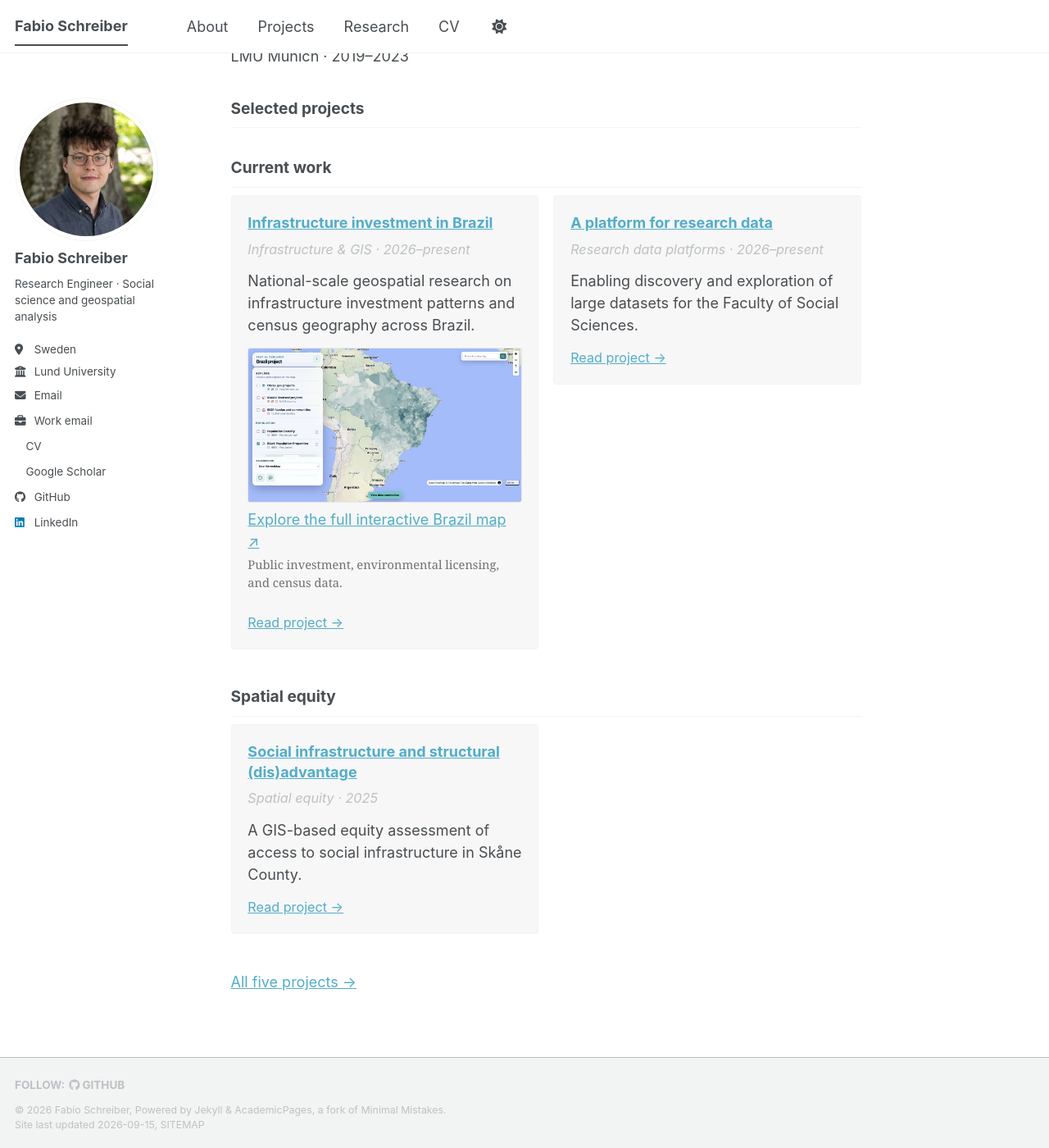
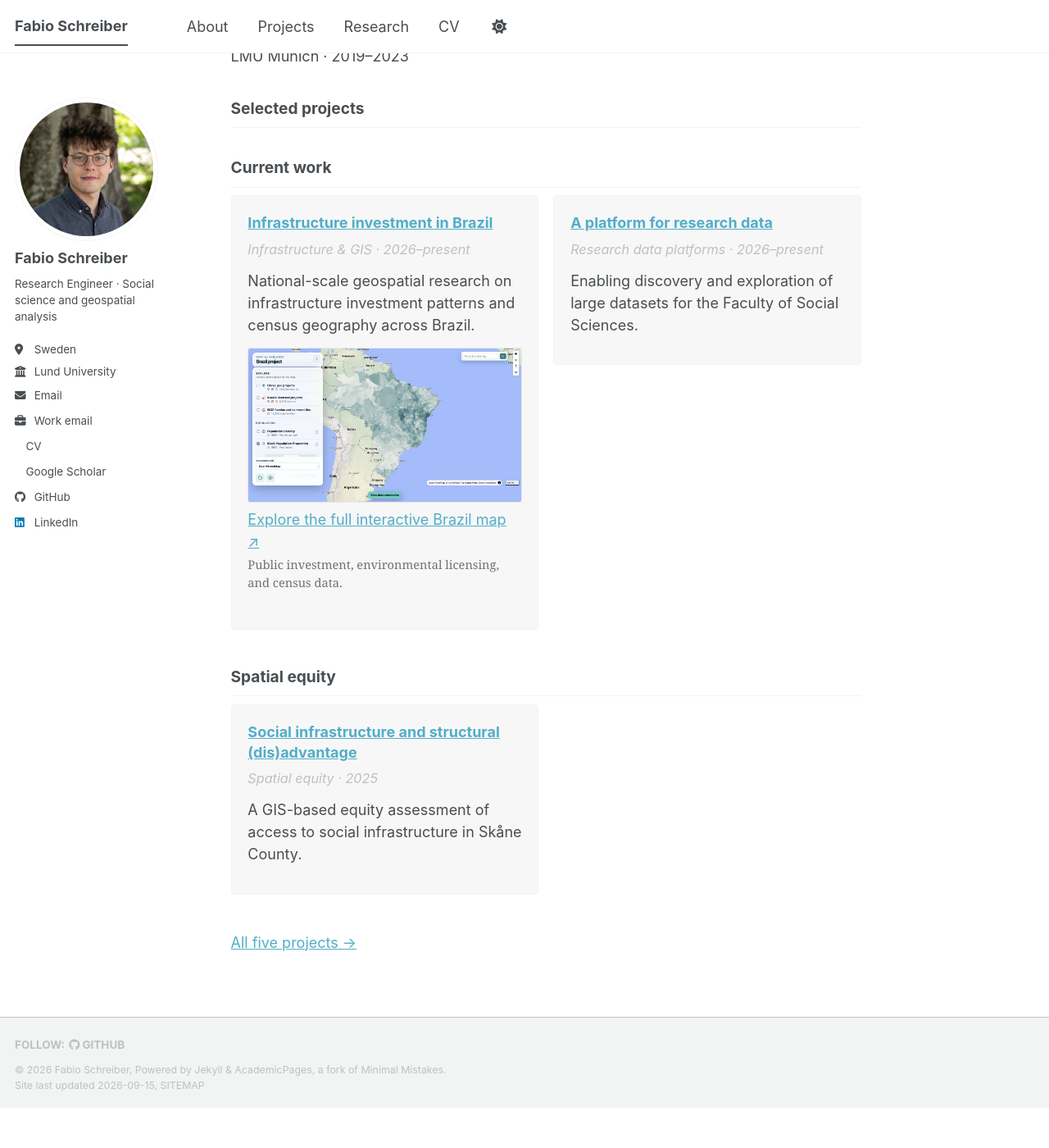
Before and after one commit to fab1s/fab1s.github.io, a Jekyll site: the page built from _pages/about.md, in a window 1280 px wide and 1400 px high, scrolled down 1799 px. Shown: the whole window at 82% size. Built offline with Jekyll 4.4.1, drawn with Linux system fonts in a browser that asks for light colours; a style sheet for code colours, icons or effects is not loaded; after the commit the page ends 3150 px from its top, so only the background shows below that.

Commit message:
Remove redundant project card links

```diff
--- a/_includes/project-card.html
+++ b/_includes/project-card.html
@@ -3,5 +3,4 @@
   {% if project.period %}<p class="project-label">{{ project.area }} · {{ project.period }}</p>{% endif %}
   <p>{{ project.excerpt | strip_html }}</p>
   {% if project.map_preview %}{% include map-preview.html %}{% endif %}
-  <a class="project-card__link" href="{{ project.url | relative_url }}">Read project →</a>
 </article>
--- a/assets/css/main.scss
+++ b/assets/css/main.scss
@@ -56,5 +56,4 @@
 .project-card p { margin:0 0 0.8em; }
 .project-card .project-label { color:var(--global-text-color-light); font-size:0.9em; font-style:italic; }
 .project-card .map-preview { width:100%; margin:0 0 1em; }
-.project-card__link { margin-top:auto; font-size:0.9em; }
 @media (max-width: 600px) { .project-grid { grid-template-columns:1fr; } }
```
